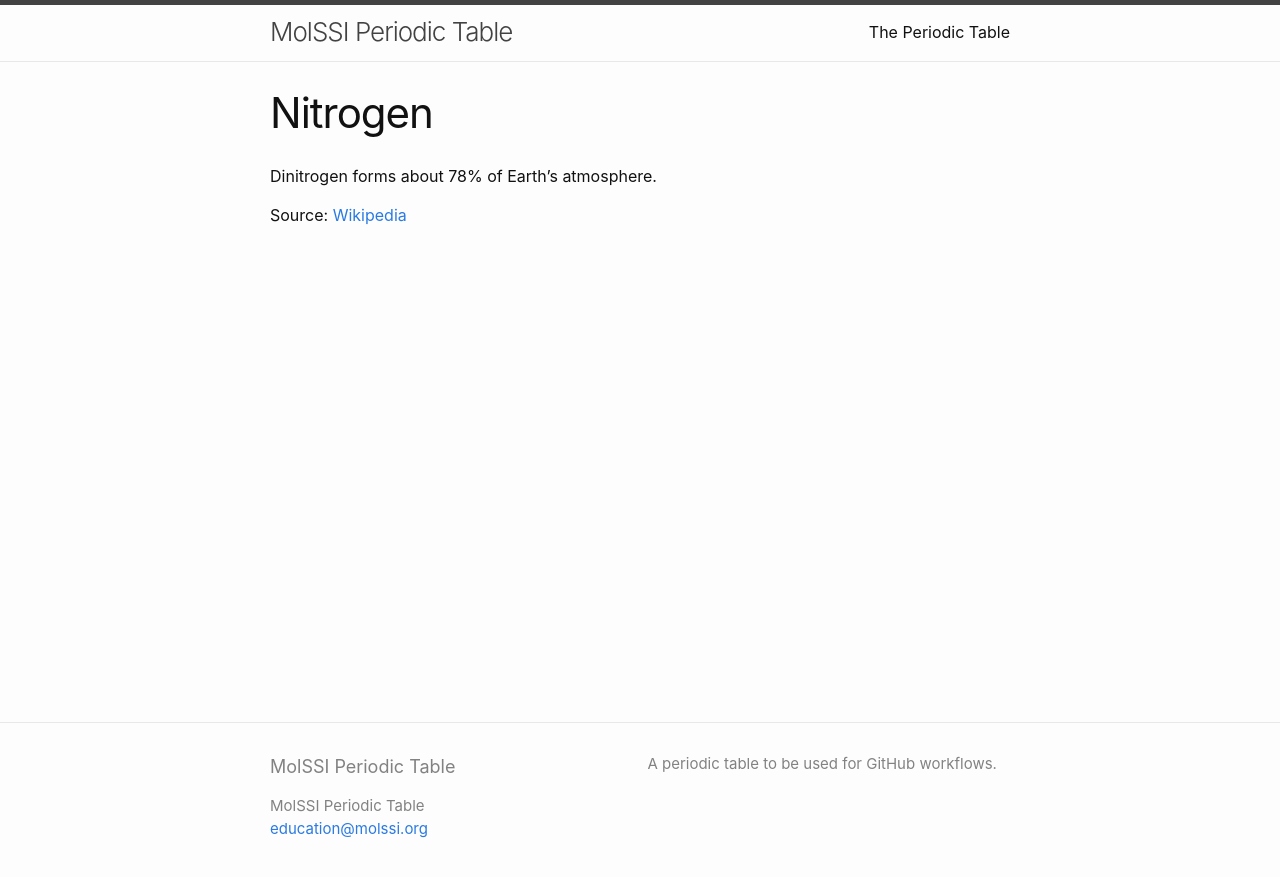
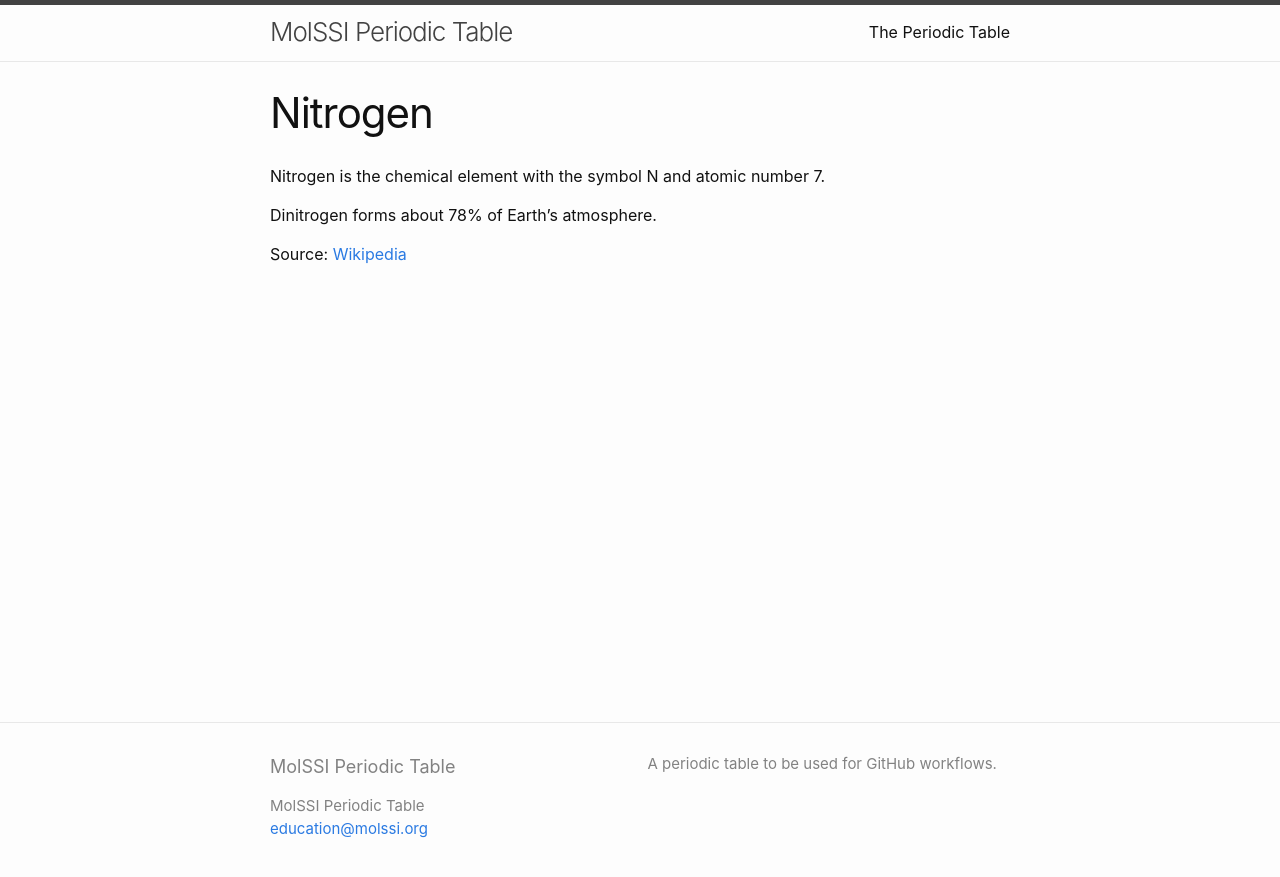
Before and after one commit to MolSSI-Education/periodic-table, a Jekyll site: the page built from elements/nitrogen.md, in a window 1280 px wide. Shown: the top 877 px of the page. Built offline with Jekyll 4.4.1, drawn with Linux system fonts in a browser that asks for light colours.

Commit message:
added more info for nitrogen

```diff
--- a/elements/nitrogen.md
+++ b/elements/nitrogen.md
@@ -3,6 +3,8 @@ layout: page
 title: Nitrogen
 ---
 
+Nitrogen is the chemical element with the symbol N and atomic number 7.
+
 Dinitrogen forms about 78% of Earth's atmosphere.
 
 Source: [Wikipedia](https://en.wikipedia.org/wiki/Nitrogen)
```
